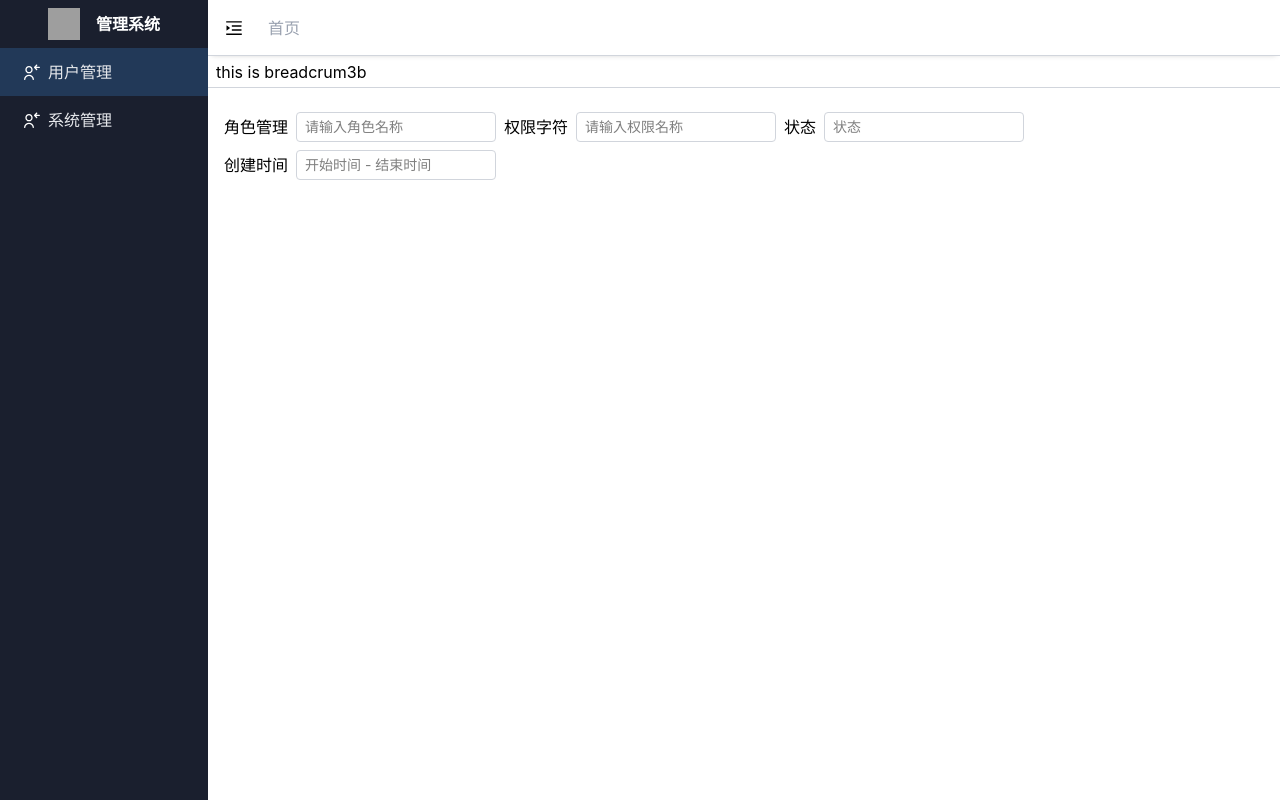
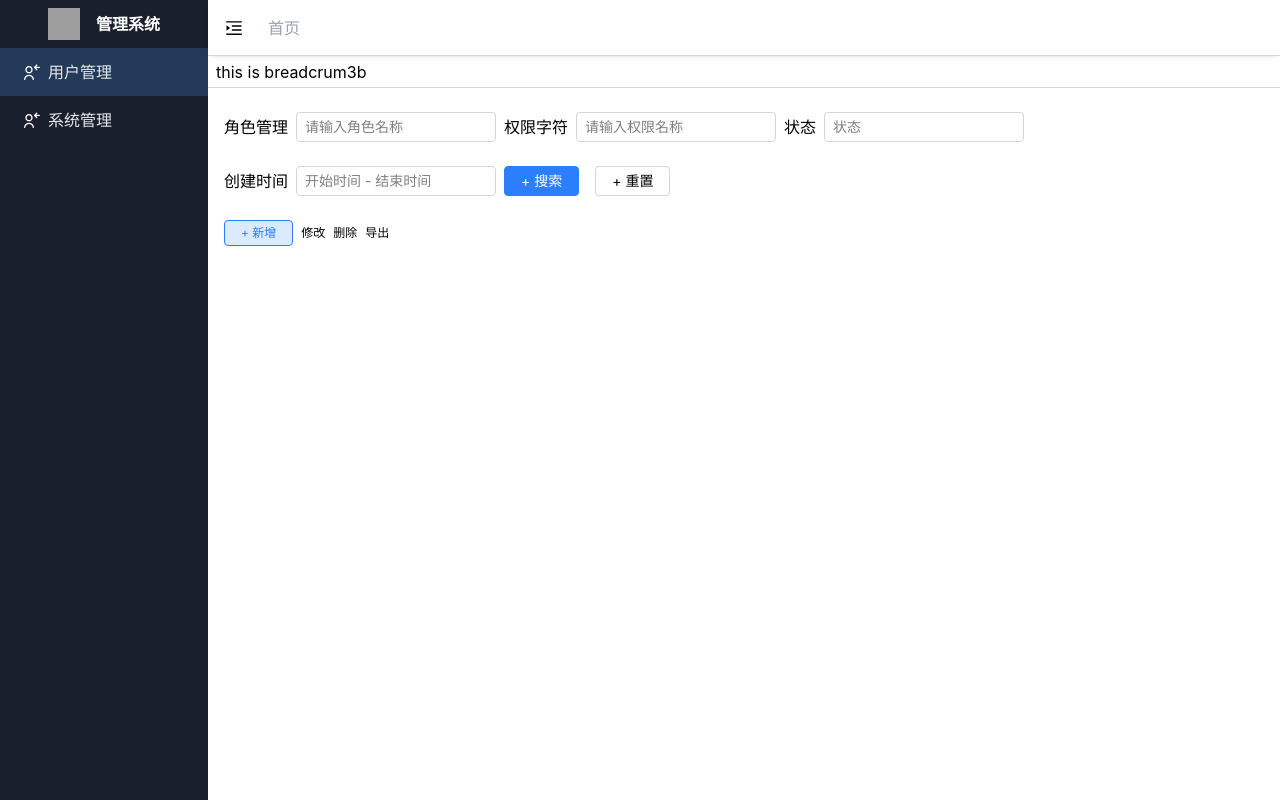
Before and after one commit to allworldg/test-website, a Nuxt app: page /dashboard/user-manage in a window 1280 px wide. Built offline with nearby package versions, Linux system fonts and the light colour scheme; no server answers; grey boxes are pictures that could not be loaded.

Commit message:
add usermanage style

```diff
--- a/app/pages/dashboard/user-manage.vue
+++ b/app/pages/dashboard/user-manage.vue
@@ -5,7 +5,7 @@ definePageMeta({
 </script>
 <template>
     <div class="px-4 py-6">
-        <form action="" class="flex gap-2 flex-wrap">
+        <form action="" class="flex gap-x-2 flex-wrap gap-y-6">
             <div class="flex gap-2 items-center flex-wrap">
                 <label for="">角色管理</label>
                 <input placeholder="请输入角色名称"
@@ -20,14 +20,32 @@ definePageMeta({
                 <label for="">状态</label>
                 <input placeholder="状态"
                     class="border rounded-sm border-gray-300 pl-2 py-1 text-sm focus:border-blue-500 focus:outline-none w-50"></input>
-
             </div>
             <div class="flex gap-2 items-center flex-wrap">
                 <label for="">创建时间</label>
                 <input placeholder="开始时间 - 结束时间"
                     class="border rounded-sm border-gray-300 pl-2 py-1 text-sm focus:border-blue-500 focus:outline-none w-50"></input>
             </div>
+            <div class="flex flex-wrap gap-4 text-sm">
+                <button @click="() => { }"
+                    class="bg-blue-500 text-white hover:bg-blue-200 border border-blue-500 rounded-sm px-4 py-1">+
+                    搜索</button>
+
+                <button @click="() => { }"
+                    class="bg-white text-black hover:bg-blue-200 border border-gray-300 rounded-sm px-4 py-1">+
+                    重置</button>
+            </div>
         </form>
+
+        <div class="flex gap-2 text-xs mt-6">
+            <button @click="() => { }"
+                class="bg-blue-100 text-blue-500 hover:bg-blue-400 border border-blue-500 rounded-sm px-4 py-1">+
+                新增</button>
+            <button @click="() => { }">修改</button>
+            <button @click="() => { }">删除</button>
+            <button @click="() => { }">导出</button>
+        </div>
+
 
     </div>
 </template>
```
